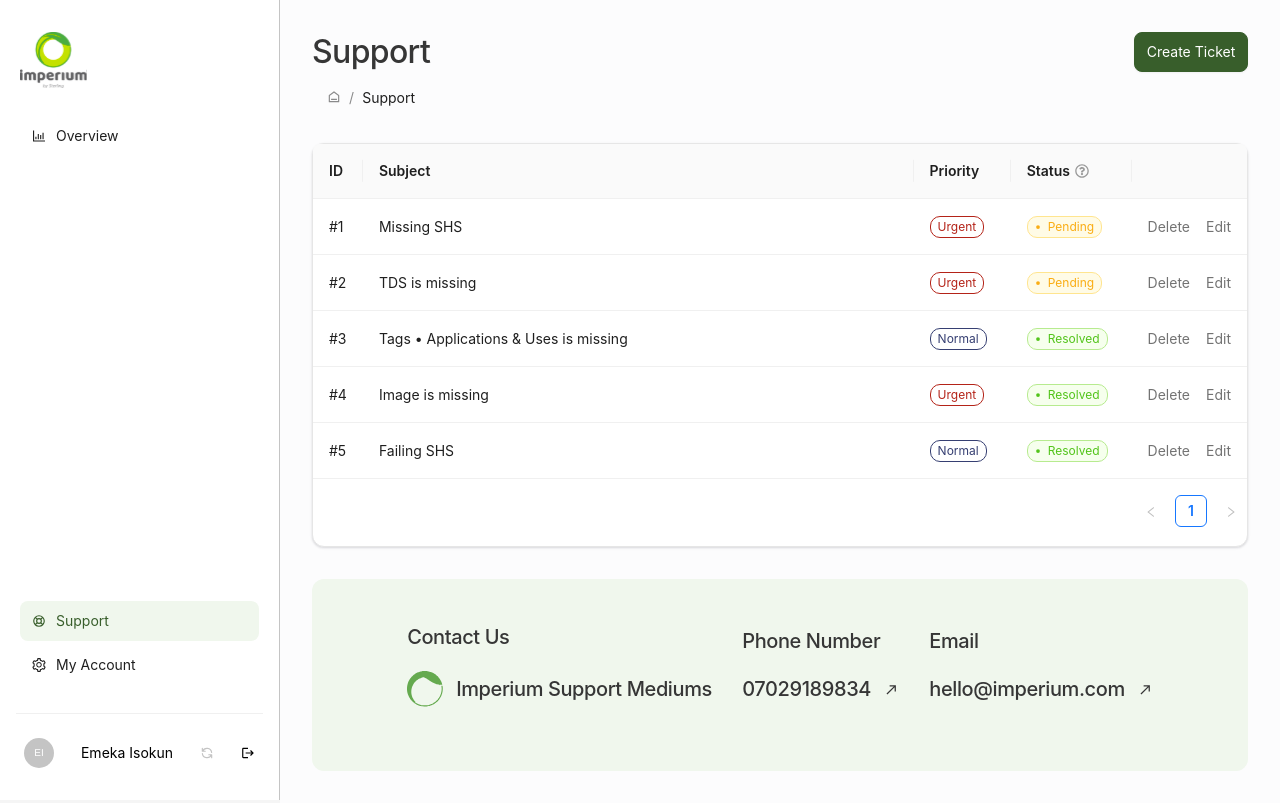
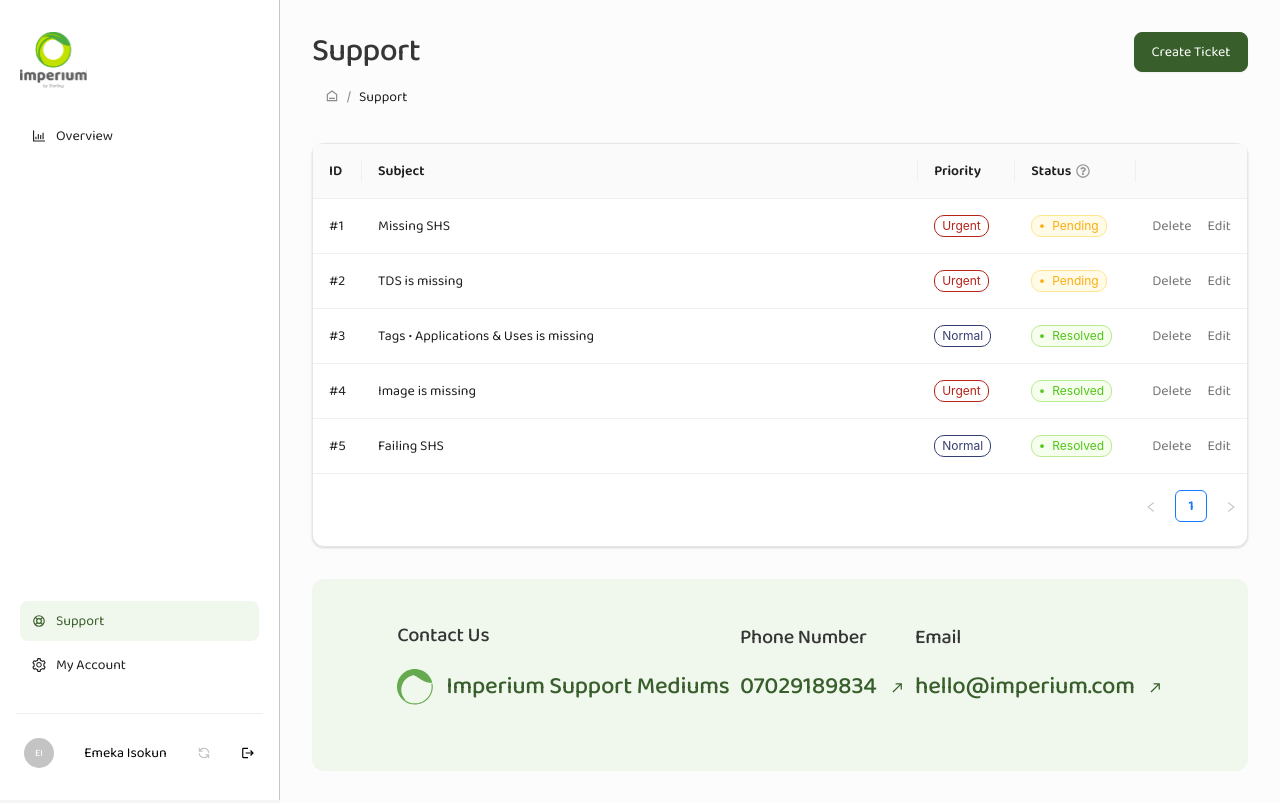
Before and after one commit to WYRE-ENERGIES/imperium-frontend, a React (Create React App) app: page /support in a window 1280 px wide. Built offline with nearby package versions, Linux system fonts and the light colour scheme.

Commit message:
minor fixes

```diff
--- a/src/App.css
+++ /dev/null
@@ -1,9 +0,0 @@
-.ant-menu > .ant-menu-item:hover,
-.ant-menu > .ant-menu-item-active {
-  background: #f0f7ed !important;
-}
-
-.ant-menu > .ant-menu-item-selected {
-  background-color: #f0f7ed;
-  color: #385e2b;
-}
--- a/src/App.js
+++ b/src/App.js
@@ -1,4 +1,3 @@
-import './App.css'
 import 'antd/dist/reset.css'
 import 'react-toastify/dist/ReactToastify.css'
 
--- a/src/index.css
+++ b/src/index.css
@@ -1,15 +1,22 @@
-/* @import url('https://fonts.googleapis.com/css2?family=Baloo+2:wght@400;500;600;700;800&display=swap'); */
+@import url('https://fonts.googleapis.com/css2?family=Baloo+2:wght@400;500;600;700;800&display=swap');
 
-body {
-  margin: 0;
-  font-family: -apple-system, BlinkMacSystemFont, 'Segoe UI', 'Roboto', 'Oxygen',
-    'Ubuntu', 'Cantarell', 'Fira Sans', 'Droid Sans', 'Helvetica Neue',
-    sans-serif;
-  -webkit-font-smoothing: antialiased;
-  -moz-osx-font-smoothing: grayscale;
+html,
+body,
+#root {
+  height: 100%;
+  width: 100%;
 }
 
-code {
-  font-family: source-code-pro, Menlo, Monaco, Consolas, 'Courier New',
-    monospace;
+* {
+  font-family: 'Baloo 2', cursive;
 }
+
+.ant-menu > .ant-menu-item:hover,
+.ant-menu > .ant-menu-item-active {
+  background: #f0f7ed !important;
+}
+
+.ant-menu > .ant-menu-item-selected {
+  background-color: #f0f7ed;
+  color: #385e2b;
+}
--- a/src/pages/Customer/Support/Support.jsx
+++ b/src/pages/Customer/Support/Support.jsx
@@ -17,7 +17,7 @@ const data = [
 
 const InnerCard = ({ title, description, icon }) => (
   <div className={classes.Support__innerSection}>
-    <p>{title}</p>
+    <p className={classes.Support__title}>{title}</p>
     <p className={classes.Support__p}>
       {!icon && <Logo style={{ marginRight: 13 }} />}
       {description}
@@ -28,20 +28,32 @@ const InnerCard = ({ title, description, icon }) => (
 
 export const Support = () => {
   const [openModal, setOpenModal] = useState(false)
+  const [ticketData, setTicketData] = useState({})
 
   const toggleModal = () => setOpenModal(!openModal)
+
+  const handleEditTicket = (data) => {
+    setTicketData((prev) => ({ ...prev, ...data }))
+    toggleModal()
+  }
 
   return (
     <PageLayout>
       <div className={classes.Support} style={{ backgroundColor: '#FCFCFD' }}>
         <section className={classes.Support__headerSection}>
           <PageBreadcrumb title="Support" />
-          <Button className={classes.Support__button} onClick={toggleModal}>
+          <Button
+            className={classes.Support__button}
+            onClick={() => {
+              setTicketData({})
+              toggleModal()
+            }}
+          >
             Create Ticket
           </Button>
         </section>
         <section className={classes.Support__topSection}>
-          <TicketTable />
+          <TicketTable onEditTicket={handleEditTicket} />
         </section>
         <section className={classes.Support__bottomSection}>
           {data.map((item, index) => (
@@ -58,6 +70,7 @@ export const Support = () => {
         title="Create Ticket"
         isOpen={openModal}
         toggleModal={toggleModal}
+        ticketData={ticketData}
       />
     </PageLayout>
   )
--- a/src/pages/Customer/Support/Support.module.scss
+++ b/src/pages/Customer/Support/Support.module.scss
@@ -22,7 +22,7 @@
     &:hover,
     &:active {
       color: #fff !important;
-      border: 1px solid #385e2b;
+      border: 1px solid #385e2b !important;
       box-shadow: 0px 1px 2px rgba(16, 24, 40, 0.05), 0px 0px 0px 4px #f0f7ed;
     }
   }
@@ -57,15 +57,22 @@
   &__innerSection {
     font-style: normal;
     font-weight: 500;
-    font-size: 20px;
-    line-height: 28px;
     letter-spacing: -0.02em;
-    color: #363636;
   }
 
   &__p {
     display: flex;
     flex-direction: row;
     align-items: center;
+
+    font-size: 24px;
+    line-height: 32px;
+    color: #385e2b;
+  }
+
+  &__title {
+    color: #363636;
+    font-size: 20px;
+    line-height: 28px;
   }
 }
--- a/src/pages/Customer/Support/TicketForm/TicketForm.jsx
+++ b/src/pages/Customer/Support/TicketForm/TicketForm.jsx
@@ -1,7 +1,7 @@
 import { Button, Divider, Form, Input, Modal, Select, Typography } from 'antd'
+import React, { useEffect } from 'react'
 import { ToastContainer, toast } from 'react-toastify'
 
-import React from 'react'
 import { ReactComponent as TicketIcon } from '../../../../assets/ticket-icon.svg'
 import classes from './TicketForm.module.scss'
 
@@ -18,7 +18,7 @@ const layout = {
   },
 }
 
-const ModalForm = ({ toggleModal }) => {
+const ModalForm = ({ toggleModal, ticketData }) => {
   const [form] = Form.useForm()
   const onFinish = (values) => {
     toast.success('Ticket submitted', {
@@ -28,6 +28,8 @@ const ModalForm = ({ toggleModal }) => {
     })
   }
 
+  useEffect(() => form.resetFields(), [ticketData])
+
   return (
     <Form
       {...layout}
@@ -35,6 +37,7 @@ const ModalForm = ({ toggleModal }) => {
       className={classes.TicketForm}
       form={form}
       onFinish={onFinish}
+      initialValues={ticketData}
     >
       <Divider />
       <Form.Item
@@ -101,7 +104,7 @@ const ModalForm = ({ toggleModal }) => {
   )
 }
 
-const TicketForm = ({ title, isOpen, toggleModal }) => {
+const TicketForm = ({ title, isOpen, toggleModal, ticketData }) => {
   return (
     <Modal
       title={
@@ -130,7 +133,11 @@ const TicketForm = ({ title, isOpen, toggleModal }) => {
       width={688}
       footer={null}
     >
-      <ModalForm title={title} toggleModal={toggleModal} />
+      <ModalForm
+        title={title}
+        toggleModal={toggleModal}
+        ticketData={ticketData}
+      />
     </Modal>
   )
 }
--- a/src/pages/Customer/Support/TicketForm/TicketForm.module.scss
+++ b/src/pages/Customer/Support/TicketForm/TicketForm.module.scss
@@ -29,7 +29,6 @@
     font-weight: 400;
     font-size: 16px;
     line-height: 24px;
-    color: #c4c4c4;
     padding: 0;
 
     &:focus,
@@ -59,6 +58,13 @@
       border: 1px solid #c4c4c4;
       box-shadow: 0px 1px 2px rgba(16, 24, 40, 0.05);
       border-radius: 8px;
+
+      &:hover,
+      &:active {
+        color: #fff !important;
+        border: 1px solid #385e2b !important;
+        box-shadow: 0px 1px 2px rgba(16, 24, 40, 0.05), 0px 0px 0px 4px #f0f7ed;
+      }
     }
   }
 
@@ -71,6 +77,11 @@
   &__cancelBtn {
     background: #ffffff;
     margin-right: 6px;
+
+    &:hover,
+    &:active {
+      color: #000 !important;
+    }
   }
 
   &__msg {
@@ -78,7 +89,7 @@
     right: 0;
     background-color: #ecfdf3;
 
-    & > * {
+    & > {
       background-color: #ecfdf3;
     }
   }
--- a/src/pages/Customer/Support/TicketTable/TicketTable.jsx
+++ b/src/pages/Customer/Support/TicketTable/TicketTable.jsx
@@ -4,94 +4,6 @@ import { BsDot } from 'react-icons/bs'
 import { FaRegQuestionCircle } from 'react-icons/fa'
 import React from 'react'
 import Swal from 'sweetalert2'
-
-const columns = [
-  {
-    title: 'ID',
-    dataIndex: 'id',
-    key: 'id',
-    width: '5%',
-    render: (text) => `#${text}`,
-  },
-  {
-    title: 'Subject',
-    dataIndex: 'subject',
-    key: 'subject',
-  },
-  {
-    title: 'Priority',
-    key: 'priority',
-    dataIndex: 'priority',
-    width: '10%',
-    render: (text) => {
-      const color = getPriorityColor(text)
-      return (
-        <Tag
-          key={text}
-          style={{
-            backgroundColor: 'white',
-            border: `1px solid ${color}`,
-            borderRadius: '10px',
-            color: color,
-          }}
-        >
-          {text}
-        </Tag>
-      )
-    },
-  },
-  {
-    title: (
-      <span
-        style={{
-          display: 'flex',
-          alignItems: 'center',
-        }}
-      >
-        Status{' '}
-        <Tooltip title="SHS status">
-          <FaRegQuestionCircle style={{ marginLeft: 5, color: '#999999' }} />
-        </Tooltip>
-      </span>
-    ),
-    key: 'status',
-    dataIndex: 'status',
-    width: '10%',
-    render: (text) => {
-      const color = getColor(text)
-      return (
-        <Tag
-          color={color}
-          key={text}
-          style={{
-            borderRadius: '10px',
-            paddingLeft: 0,
-            display: 'flex',
-            justifyContent: 'flex-start',
-            alignItems: 'center',
-            width: 'fit-content',
-          }}
-        >
-          <BsDot size={20} />
-          {text}
-        </Tag>
-      )
-    },
-  },
-  {
-    title: '',
-    key: 'action',
-    width: '10%',
-    render: (_, record) => (
-      <Space size="middle">
-        <a style={{ color: '#737373' }} onClick={() => handleDelete(record.id)}>
-          Delete
-        </a>
-        <a style={{ color: '#737373' }}>Edit</a>
-      </Space>
-    ),
-  },
-]
 
 const getColor = (name) => {
   let color = ''
@@ -146,6 +58,7 @@ const data = [
   {
     id: 1,
     subject: 'Missing SHS',
+    description: 'Missing SHS description',
     priority: 'Urgent',
     status: 'Pending',
     key: 1,
@@ -153,6 +66,7 @@ const data = [
   {
     id: 2,
     subject: 'TDS is missing',
+    description: 'TDS is missing description',
     priority: 'Urgent',
     status: 'Pending',
     key: 2,
@@ -160,6 +74,7 @@ const data = [
   {
     id: 3,
     subject: 'Tags • Applications & Uses is missing',
+    description: 'Tags • Applications & Uses is missing description',
     priority: 'Normal',
     status: 'Resolved',
     key: 3,
@@ -167,6 +82,7 @@ const data = [
   {
     id: 4,
     subject: 'Image is missing',
+    description: 'Image is missing description',
     priority: 'Urgent',
     status: 'Resolved',
     key: 4,
@@ -174,13 +90,107 @@ const data = [
   {
     id: 5,
     subject: 'Failing SHS',
+    description: 'Failing SHS description',
     priority: 'Normal',
     status: 'Resolved',
     key: 5,
   },
 ]
 
-const TicketTable = () => {
+const TicketTable = ({ onEditTicket }) => {
+  const columns = [
+    {
+      title: 'ID',
+      dataIndex: 'id',
+      key: 'id',
+      width: '5%',
+      render: (text) => `#${text}`,
+    },
+    {
+      title: 'Subject',
+      dataIndex: 'subject',
+      key: 'subject',
+    },
+    {
+      title: 'Priority',
+      key: 'priority',
+      dataIndex: 'priority',
+      width: '10%',
+      render: (text) => {
+        const color = getPriorityColor(text)
+        return (
+          <Tag
+            key={text}
+            style={{
+              backgroundColor: 'white',
+              border: `1px solid ${color}`,
+              borderRadius: '10px',
+              color: color,
+            }}
+          >
+            {text}
+          </Tag>
+        )
+      },
+    },
+    {
+      title: (
+        <span
+          style={{
+            display: 'flex',
+            alignItems: 'center',
+          }}
+        >
+          Status{' '}
+          <Tooltip title="SHS status">
+            <FaRegQuestionCircle style={{ marginLeft: 5, color: '#999999' }} />
+          </Tooltip>
+        </span>
+      ),
+      key: 'status',
+      dataIndex: 'status',
+      width: '10%',
+      render: (text) => {
+        const color = getColor(text)
+        return (
+          <Tag
+            color={color}
+            key={text}
+            style={{
+              borderRadius: '10px',
+              paddingLeft: 0,
+              display: 'flex',
+              justifyContent: 'flex-start',
+              alignItems: 'center',
+              width: 'fit-content',
+            }}
+          >
+            <BsDot size={20} />
+            {text}
+          </Tag>
+        )
+      },
+    },
+    {
+      title: '',
+      key: 'action',
+      width: '10%',
+      render: (_, record) => (
+        <Space size="middle">
+          <a
+            style={{ color: '#737373' }}
+            onClick={() => handleDelete(record.id)}
+          >
+            Delete
+          </a>
+          <a style={{ color: '#737373' }} onClick={() => onEditTicket(record)}>
+            Edit
+          </a>
+        </Space>
+      ),
+    },
+  ]
+
   return <Table style={{ width: '100%' }} columns={columns} dataSource={data} />
 }
 
```
Also changed, not shown: .eslintrc.js.
